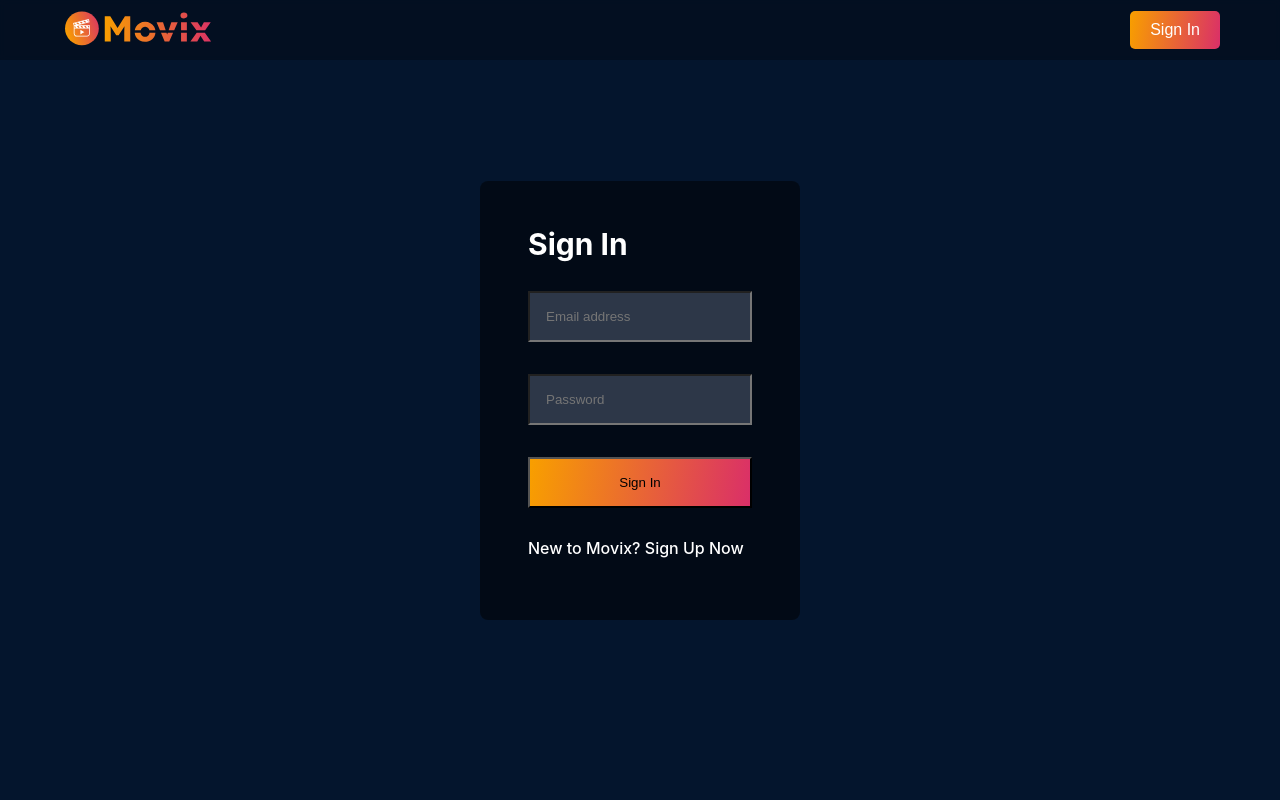
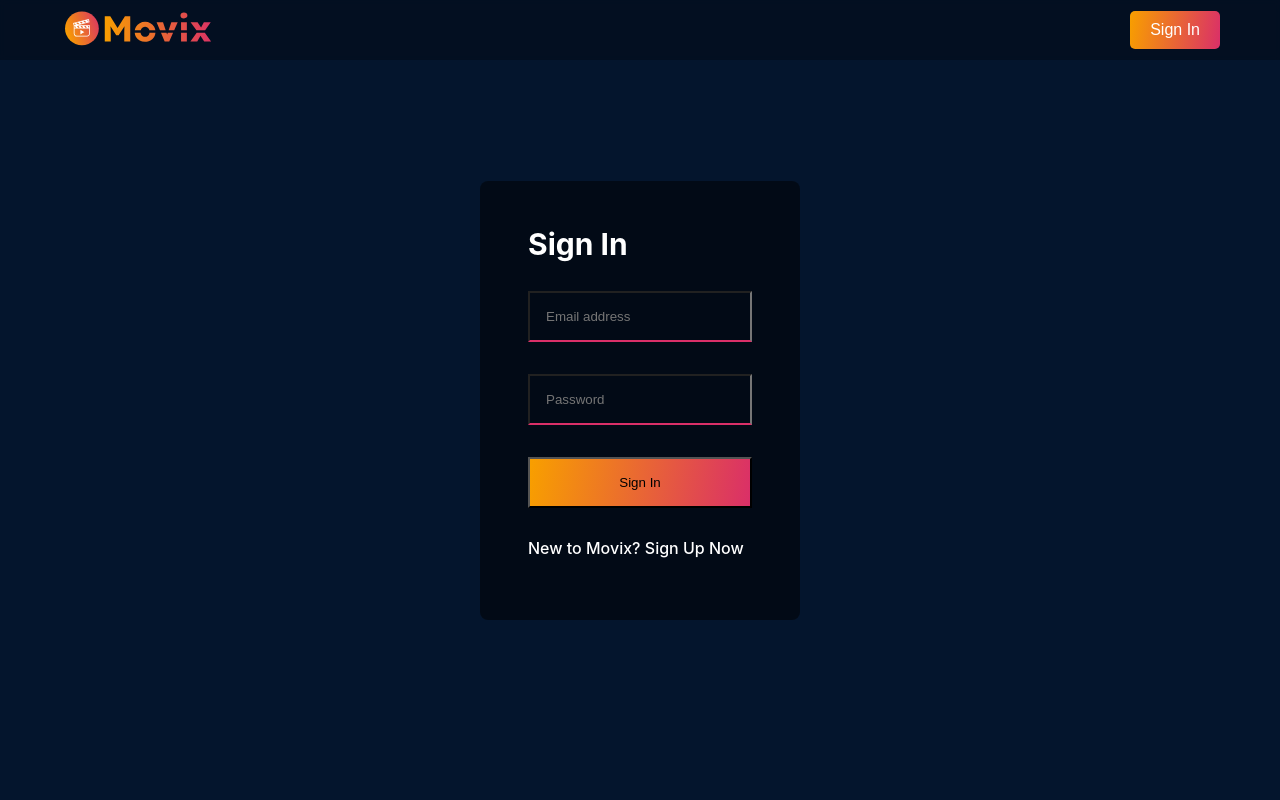
Before and after one commit to jhAman-9/MovieX, a React (Vite) app: page / in a window 1280 px wide. Shown: the top 800 px of the page. Built offline with nearby package versions, Linux system fonts and the light colour scheme; no server answers.

Commit message:
Login Button Fix

```diff
--- a/src/pages/logIn/style.scss
+++ b/src/pages/logIn/style.scss
@@ -9,7 +9,7 @@
 .login-form {
   width: 25%;
   padding: 3rem;
-  background-color: rgba(0, 0, 0, 0.50);
+  background-color: rgba(0, 0, 0, 0.5);
   margin: 6rem auto;
   right: 0;
   left: 0;
@@ -28,6 +28,18 @@
     margin: 1rem 0;
     width: 100%;
     background-color: #2d3748;
+
+    &:focus,
+    &:valid {
+      outline: 0;
+      border-bottom-color: var(--pink);
+      background-color: transparent;
+    }
+
+    .active-input {
+      color: var(--pink);
+      transform: translateY(-25px);
+    }
   }
 
   .error-message {
@@ -45,7 +57,6 @@
     padding: 1rem 0;
     cursor: pointer;
   }
-
 }
 
 /* Tablet (portrait and landscape) */
```
